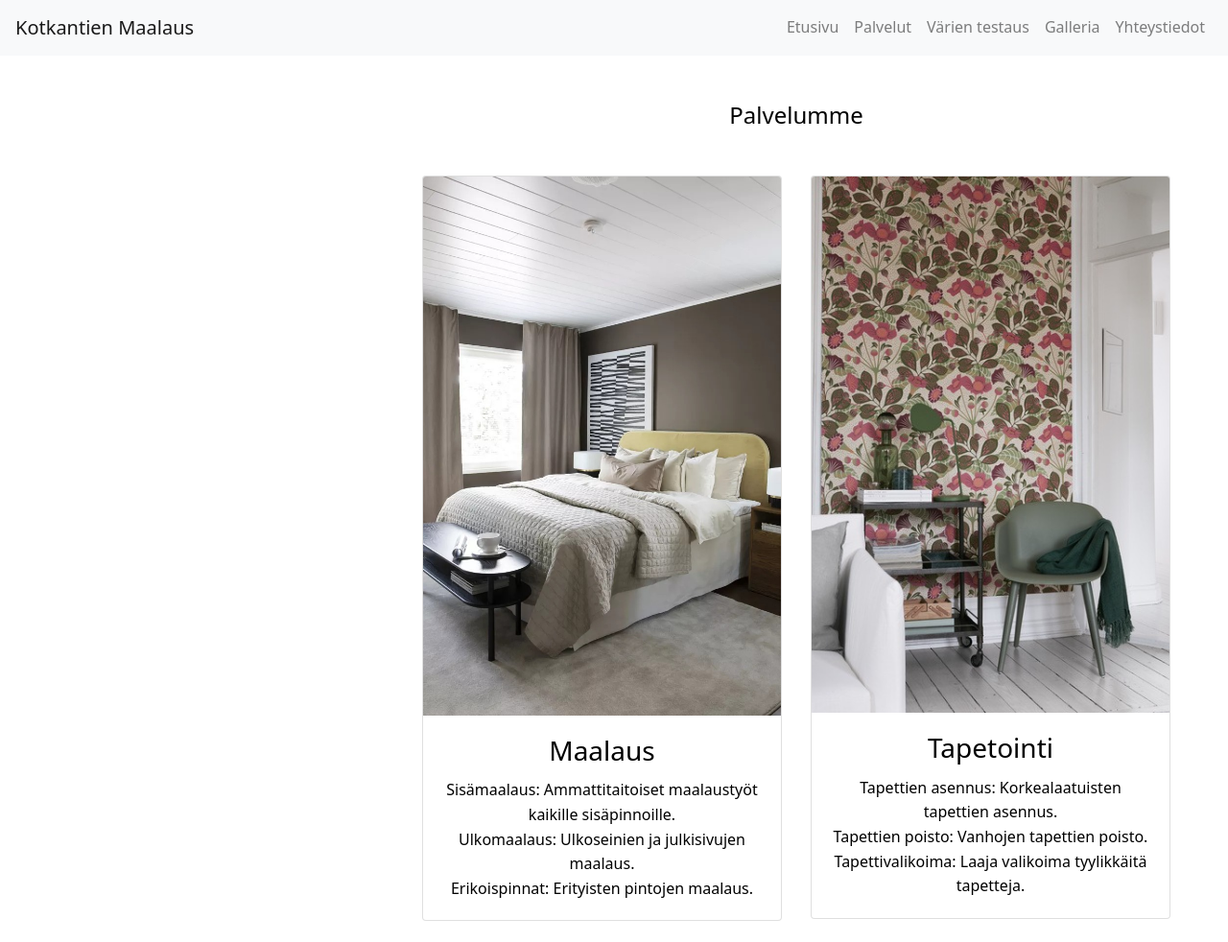
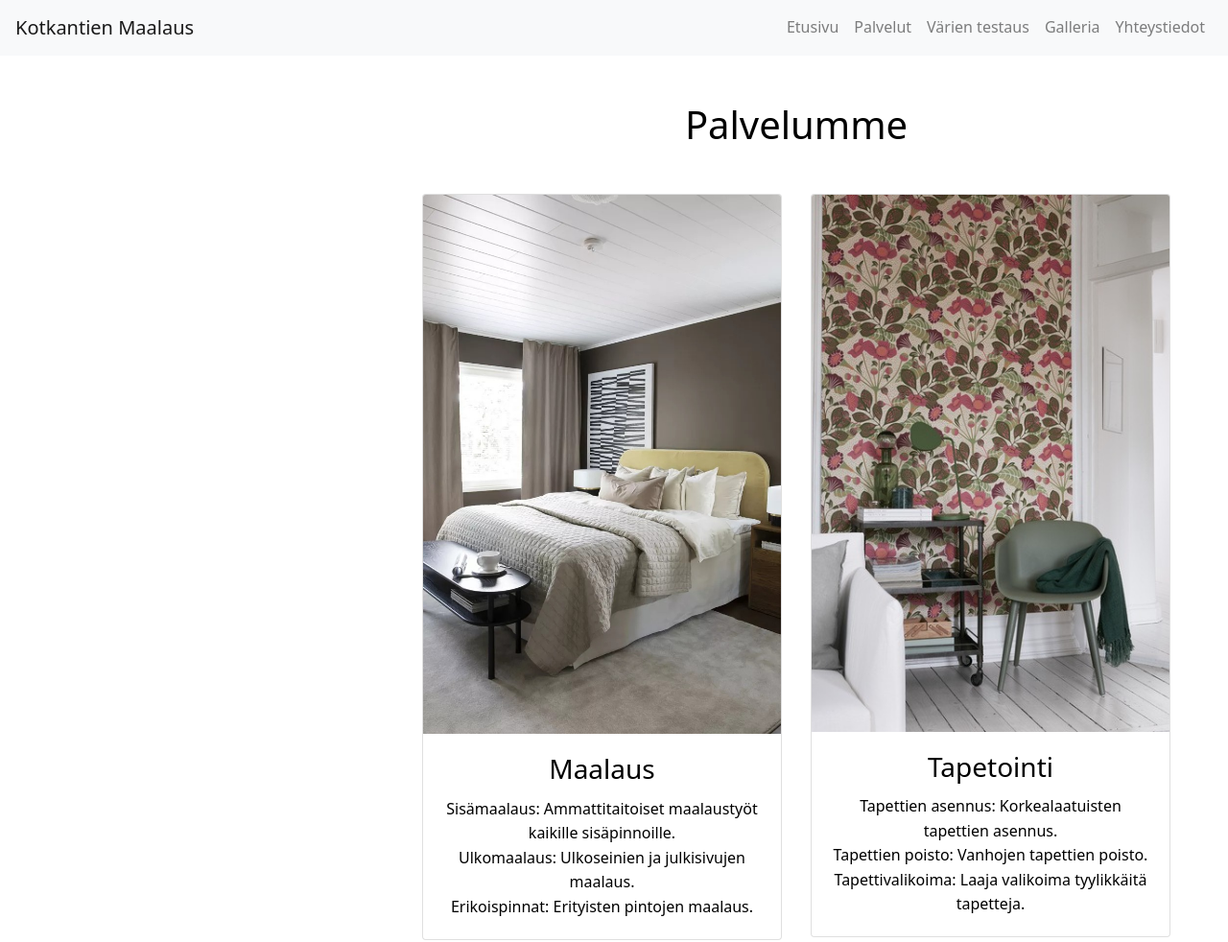
Before and after one commit to k4lppe/selainohjelmointinayttotyo, a plain HTML site: page palvelut.html in a window 1280 px wide. Shown: the top 982 px of the page at 96% size. Drawn offline with nearby package versions, Linux system fonts and the light colour scheme.

Commit message:
palvelut otsikon kokoa suurennettu

```diff
--- a/css/palvelut.css
+++ b/css/palvelut.css
@@ -4,6 +4,11 @@
     margin-right: auto; /* Center the container */
     width: 90%; /* Optional: Adjust the width for better responsiveness */
 }
+
+.text-center {
+    font-size: 40px;
+}
+
 
 .service-title {
     text-align: center; /* Center align the title */
```
